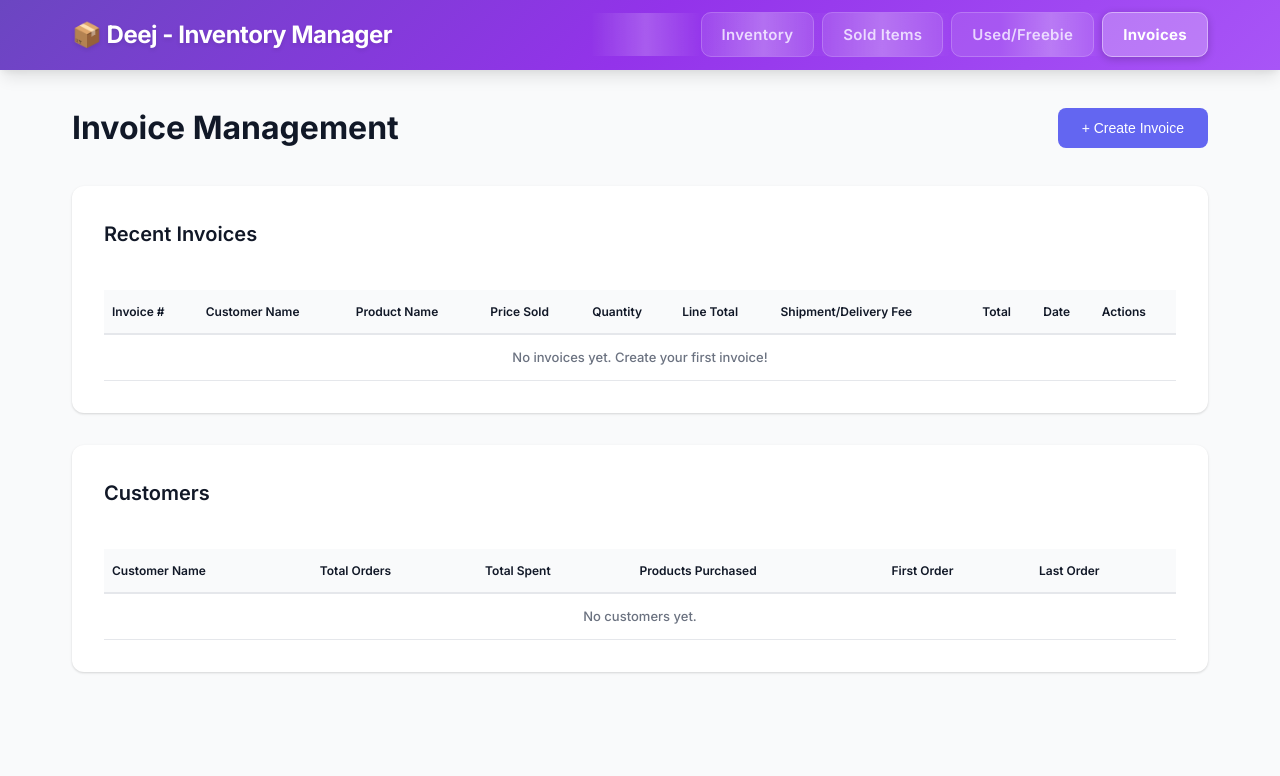
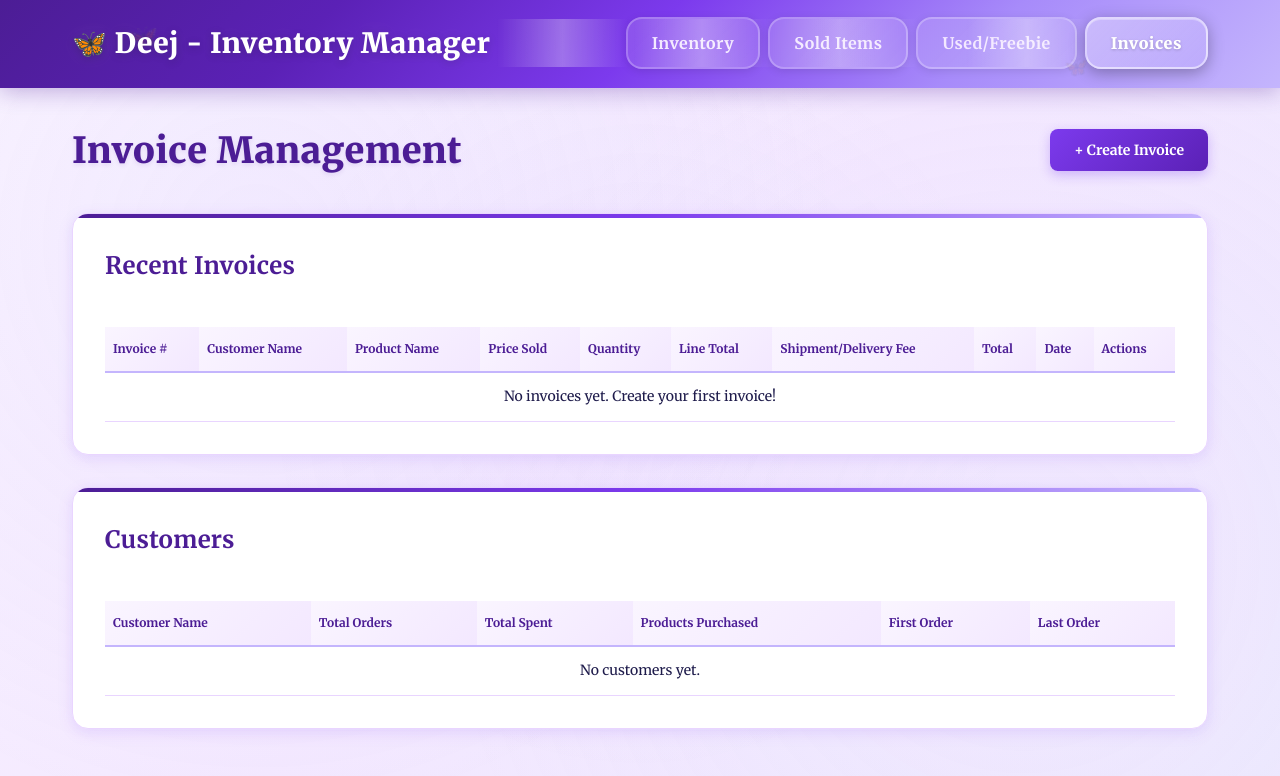
Before and after one commit to Daphne-CPAdmin/Personal-Stocks-INV, a Flask app: page /invoices in a window 1280 px wide. Shown: the top 776 px of the page. Run offline with Flask 3, Linux system fonts and the light colour scheme.

Commit message:
Apply Merriweather font and sophisticated butterflies theme with lavender/purple gradients
- Replace all fonts with Merriweather (serif font)
- Add butterflies theme with floating butterfly animations
- Update color scheme to gradient lavender and deep purple
- Enhance navbar with sophisticated gradient and glassmorphism
- Improve tab styling with better hover effects and shadows
- Update cards, buttons, and forms with new color scheme
- Add subtle background pattern for butterflies theme
- Improve typography with better font weights and spacing

Co-authored-by: Cursor <cursoragent@cursor.com>

```diff
--- a/static/css/style.css
+++ b/static/css/style.css
@@ -5,33 +5,88 @@
 }
 
 :root {
-    --primary-color: #6366f1;
-    --primary-dark: #4f46e5;
-    --secondary-color: #8b5cf6;
+    --primary-color: #7c3aed;
+    --primary-dark: #5b21b6;
+    --secondary-color: #a78bfa;
+    --lavender-light: #e9d5ff;
+    --lavender-medium: #c4b5fd;
+    --purple-deep: #4c1d95;
+    --purple-dark: #581c87;
     --success-color: #10b981;
     --danger-color: #ef4444;
     --warning-color: #f59e0b;
-    --bg-color: #f9fafb;
+    --bg-color: #faf5ff;
     --card-bg: #ffffff;
-    --text-primary: #111827;
+    --text-primary: #1e1b4b;
     --text-secondary: #6b7280;
-    --border-color: #e5e7eb;
-    --shadow: 0 1px 3px 0 rgba(0, 0, 0, 0.1), 0 1px 2px 0 rgba(0, 0, 0, 0.06);
-    --shadow-lg: 0 10px 15px -3px rgba(0, 0, 0, 0.1), 0 4px 6px -2px rgba(0, 0, 0, 0.05);
+    --border-color: #e9d5ff;
+    --shadow: 0 1px 3px 0 rgba(124, 58, 237, 0.1), 0 1px 2px 0 rgba(124, 58, 237, 0.06);
+    --shadow-lg: 0 10px 15px -3px rgba(124, 58, 237, 0.1), 0 4px 6px -2px rgba(124, 58, 237, 0.05);
 }
 
 body {
-    font-family: 'Inter', -apple-system, BlinkMacSystemFont, 'Segoe UI', sans-serif;
-    background-color: var(--bg-color);
+    font-family: 'Merriweather', Georgia, serif;
+    background: linear-gradient(135deg, #faf5ff 0%, #f3e8ff 50%, #ede9fe 100%);
+    background-attachment: fixed;
     color: var(--text-primary);
-    line-height: 1.6;
+    line-height: 1.7;
+    position: relative;
+}
+
+/* Butterflies theme background pattern */
+body::before {
+    content: '';
+    position: fixed;
+    top: 0;
+    left: 0;
+    width: 100%;
+    height: 100%;
+    background-image:
+        radial-gradient(circle at 20% 30%, rgba(196, 181, 253, 0.1) 0%, transparent 50%),
+        radial-gradient(circle at 80% 70%, rgba(233, 213, 255, 0.1) 0%, transparent 50%),
+        radial-gradient(circle at 50% 50%, rgba(167, 139, 250, 0.05) 0%, transparent 50%);
+    pointer-events: none;
+    z-index: 0;
+}
+
+.main-content {
+    position: relative;
+    z-index: 1;
 }
 
 .navbar {
-    background: linear-gradient(135deg, #6b46c1 0%, #9333ea 50%, #a855f7 100%);
+    background: linear-gradient(135deg, #4c1d95 0%, #5b21b6 25%, #7c3aed 50%, #a78bfa 75%, #c4b5fd 100%);
     color: white;
-    padding: 1rem 0;
-    box-shadow: var(--shadow-lg);
+    padding: 1.25rem 0;
+    box-shadow: 0 4px 20px rgba(76, 29, 149, 0.3);
+    position: relative;
+    overflow: hidden;
+}
+
+/* Butterflies decorative elements */
+.navbar::before {
+    content: '🦋';
+    position: absolute;
+    font-size: 1.5rem;
+    opacity: 0.15;
+    animation: float 6s ease-in-out infinite;
+    top: 20%;
+    left: 10%;
+}
+
+.navbar::after {
+    content: '🦋';
+    position: absolute;
+    font-size: 1.2rem;
+    opacity: 0.1;
+    animation: float 8s ease-in-out infinite reverse;
+    top: 60%;
+    right: 15%;
+}
+
+@keyframes float {
+    0%, 100% { transform: translateY(0px) rotate(0deg); }
+    50% { transform: translateY(-10px) rotate(5deg); }
 }
 
 .nav-container {
@@ -44,11 +99,13 @@ body {
 }
 
 .nav-brand h1 {
-    font-size: 1.5rem;
-    font-weight: 700;
-    font-family: 'Inter', -apple-system, BlinkMacSystemFont, 'Segoe UI', sans-serif;
-    letter-spacing: -0.5px;
-    text-shadow: 0 2px 4px rgba(0, 0, 0, 0.1);
+    font-size: 1.75rem;
+    font-weight: 900;
+    font-family: 'Merriweather', Georgia, serif;
+    letter-spacing: 0.5px;
+    text-shadow: 0 2px 8px rgba(0, 0, 0, 0.2), 0 0 20px rgba(255, 255, 255, 0.1);
+    position: relative;
+    z-index: 1;
 }
 
 .nav-menu {
@@ -58,20 +115,22 @@ body {
 }
 
 .nav-link {
-    color: #e9d5ff;
+    color: #f3e8ff;
     text-decoration: none;
-    font-weight: 600;
-    font-size: 0.9375rem;
-    padding: 0.75rem 1.25rem;
-    border-radius: 0.625rem;
-    transition: all 0.3s ease;
-    background: rgba(255, 255, 255, 0.1);
-    backdrop-filter: blur(10px);
-    border: 1px solid rgba(255, 255, 255, 0.2);
-    letter-spacing: 0.3px;
-    font-family: 'Inter', -apple-system, BlinkMacSystemFont, 'Segoe UI', sans-serif;
+    font-weight: 700;
+    font-size: 1rem;
+    padding: 0.875rem 1.5rem;
+    border-radius: 1rem;
+    transition: all 0.4s cubic-bezier(0.4, 0, 0.2, 1);
+    background: linear-gradient(135deg, rgba(255, 255, 255, 0.15) 0%, rgba(233, 213, 255, 0.1) 100%);
+    backdrop-filter: blur(12px);
+    border: 2px solid rgba(255, 255, 255, 0.25);
+    letter-spacing: 0.5px;
+    font-family: 'Merriweather', Georgia, serif;
     position: relative;
     overflow: hidden;
+    text-transform: capitalize;
+    box-shadow: 0 2px 8px rgba(0, 0, 0, 0.1);
 }
 
 .nav-link::before {
@@ -81,8 +140,8 @@ body {
     left: -100%;
     width: 100%;
     height: 100%;
-    background: linear-gradient(90deg, transparent, rgba(255, 255, 255, 0.2), transparent);
-    transition: left 0.5s;
+    background: linear-gradient(90deg, transparent, rgba(255, 255, 255, 0.3), transparent);
+    transition: left 0.6s cubic-bezier(0.4, 0, 0.2, 1);
 }
 
 .nav-link:hover::before {
@@ -90,23 +149,24 @@ body {
 }
 
 .nav-link:hover {
-    background: rgba(255, 255, 255, 0.2);
+    background: linear-gradient(135deg, rgba(255, 255, 255, 0.3) 0%, rgba(233, 213, 255, 0.2) 100%);
     color: white;
-    transform: translateY(-2px);
-    box-shadow: 0 4px 12px rgba(0, 0, 0, 0.15);
-    border-color: rgba(255, 255, 255, 0.3);
+    transform: translateY(-3px) scale(1.05);
+    box-shadow: 0 6px 20px rgba(0, 0, 0, 0.25), 0 0 30px rgba(255, 255, 255, 0.2);
+    border-color: rgba(255, 255, 255, 0.4);
 }
 
 .nav-link:active {
-    transform: translateY(0);
+    transform: translateY(-1px) scale(1.02);
 }
 
 .nav-link.active {
-    background: rgba(255, 255, 255, 0.25);
+    background: linear-gradient(135deg, rgba(255, 255, 255, 0.35) 0%, rgba(196, 181, 253, 0.25) 100%);
     color: white;
-    border-color: rgba(255, 255, 255, 0.4);
-    box-shadow: 0 2px 8px rgba(0, 0, 0, 0.2);
-    font-weight: 700;
+    border-color: rgba(255, 255, 255, 0.5);
+    box-shadow: 0 4px 16px rgba(0, 0, 0, 0.3), inset 0 1px 0 rgba(255, 255, 255, 0.3);
+    font-weight: 900;
+    text-shadow: 0 1px 3px rgba(0, 0, 0, 0.2);
 }
 
 .main-content {
@@ -123,24 +183,42 @@ body {
 }
 
 .page-header h2 {
-    font-size: 2rem;
-    font-weight: 700;
-    color: var(--text-primary);
+    font-size: 2.25rem;
+    font-weight: 900;
+    font-family: 'Merriweather', Georgia, serif;
+    color: var(--purple-deep);
+    text-shadow: 0 2px 4px rgba(76, 29, 149, 0.1);
+    letter-spacing: 0.5px;
 }
 
 .card {
     background: var(--card-bg);
-    border-radius: 0.75rem;
+    border-radius: 1rem;
     padding: 2rem;
-    box-shadow: var(--shadow);
+    box-shadow: 0 4px 16px rgba(124, 58, 237, 0.1), 0 2px 8px rgba(196, 181, 253, 0.1);
     margin-bottom: 2rem;
+    border: 1px solid var(--border-color);
+    position: relative;
+    overflow: hidden;
+}
+
+.card::before {
+    content: '';
+    position: absolute;
+    top: 0;
+    left: 0;
+    right: 0;
+    height: 4px;
+    background: linear-gradient(90deg, #4c1d95 0%, #7c3aed 50%, #c4b5fd 100%);
 }
 
 .card h3 {
     margin-bottom: 1.5rem;
-    color: var(--text-primary);
-    font-size: 1.25rem;
-    font-weight: 600;
+    color: var(--purple-deep);
+    font-size: 1.5rem;
+    font-weight: 700;
+    font-family: 'Merriweather', Georgia, serif;
+    letter-spacing: 0.3px;
 }
 
 .btn {
@@ -156,23 +234,31 @@ body {
 }
 
 .btn-primary {
-    background-color: var(--primary-color);
+    background: linear-gradient(135deg, #7c3aed 0%, #5b21b6 100%);
     color: white;
+    font-family: 'Merriweather', Georgia, serif;
+    font-weight: 700;
+    box-shadow: 0 4px 12px rgba(124, 58, 237, 0.3);
 }
 
 .btn-primary:hover {
-    background-color: var(--primary-dark);
-    transform: translateY(-1px);
-    box-shadow: var(--shadow);
+    background: linear-gradient(135deg, #5b21b6 0%, #4c1d95 100%);
+    transform: translateY(-2px);
+    box-shadow: 0 6px 16px rgba(124, 58, 237, 0.4);
 }
 
 .btn-secondary {
-    background-color: var(--text-secondary);
+    background: linear-gradient(135deg, #a78bfa 0%, #8b5cf6 100%);
     color: white;
+    font-family: 'Merriweather', Georgia, serif;
+    font-weight: 700;
+    box-shadow: 0 4px 12px rgba(167, 139, 250, 0.3);
 }
 
 .btn-secondary:hover {
-    background-color: #4b5563;
+    background: linear-gradient(135deg, #8b5cf6 0%, #7c3aed 100%);
+    transform: translateY(-2px);
+    box-shadow: 0 6px 16px rgba(167, 139, 250, 0.4);
 }
 
 .btn-sm {
@@ -206,16 +292,19 @@ body {
 .data-table th {
     padding: 1rem;
     text-align: left;
-    font-weight: 600;
-    color: var(--text-primary);
-    border-bottom: 2px solid var(--border-color);
+    font-weight: 700;
+    font-family: 'Merriweather', Georgia, serif;
+    color: var(--purple-deep);
+    border-bottom: 2px solid var(--lavender-medium);
+    background: linear-gradient(135deg, #faf5ff 0%, #f3e8ff 100%);
 }
 
 .data-table td {
     padding: 0.75rem 0.5rem;
     border-bottom: 1px solid var(--border-color);
-    color: var(--text-secondary);
-    font-size: 0.8125rem;
+    color: var(--text-primary);
+    font-size: 0.875rem;
+    font-family: 'Merriweather', Georgia, serif;
     white-space: nowrap;
     overflow: hidden;
     text-overflow: ellipsis;
@@ -323,8 +412,9 @@ body {
 .form-group label {
     display: block;
     margin-bottom: 0.5rem;
-    font-weight: 500;
-    color: var(--text-primary);
+    font-weight: 700;
+    font-family: 'Merriweather', Georgia, serif;
+    color: var(--purple-deep);
 }
 
 .form-group input,
@@ -332,11 +422,20 @@ body {
 .form-group textarea {
     width: 100%;
     padding: 0.75rem;
-    border: 1px solid var(--border-color);
-    border-radius: 0.5rem;
+    border: 2px solid var(--border-color);
+    border-radius: 0.75rem;
     font-size: 0.875rem;
-    font-family: inherit;
-    transition: border-color 0.2s;
+    font-family: 'Merriweather', Georgia, serif;
+    transition: all 0.3s ease;
+    background: #faf5ff;
+}
+
+.form-group input:focus,
+.form-group select:focus,
+.form-group textarea:focus {
+    background: white;
+    border-color: var(--primary-color);
+    box-shadow: 0 0 0 4px rgba(124, 58, 237, 0.1);
 }
 
 .form-group input:focus,
--- a/templates/base.html
+++ b/templates/base.html
@@ -5,13 +5,13 @@
     <meta name="viewport" content="width=device-width, initial-scale=1.0">
     <title>{% block title %}Deej - Inventory Manager{% endblock %}</title>
     <link rel="stylesheet" href="{{ url_for('static', filename='css/style.css') }}">
-    <link href="https://fonts.googleapis.com/css2?family=Inter:wght@300;400;500;600;700&display=swap" rel="stylesheet">
+    <link href="https://fonts.googleapis.com/css2?family=Merriweather:wght@300;400;700;900&display=swap" rel="stylesheet">
 </head>
 <body>
     <nav class="navbar">
         <div class="nav-container">
             <div class="nav-brand">
-                <h1>📦 Deej - Inventory Manager</h1>
+                <h1>🦋 Deej - Inventory Manager</h1>
             </div>
             <ul class="nav-menu">
                 <li><a href="{{ url_for('inventory') }}" class="nav-link">Inventory</a></li>
```
